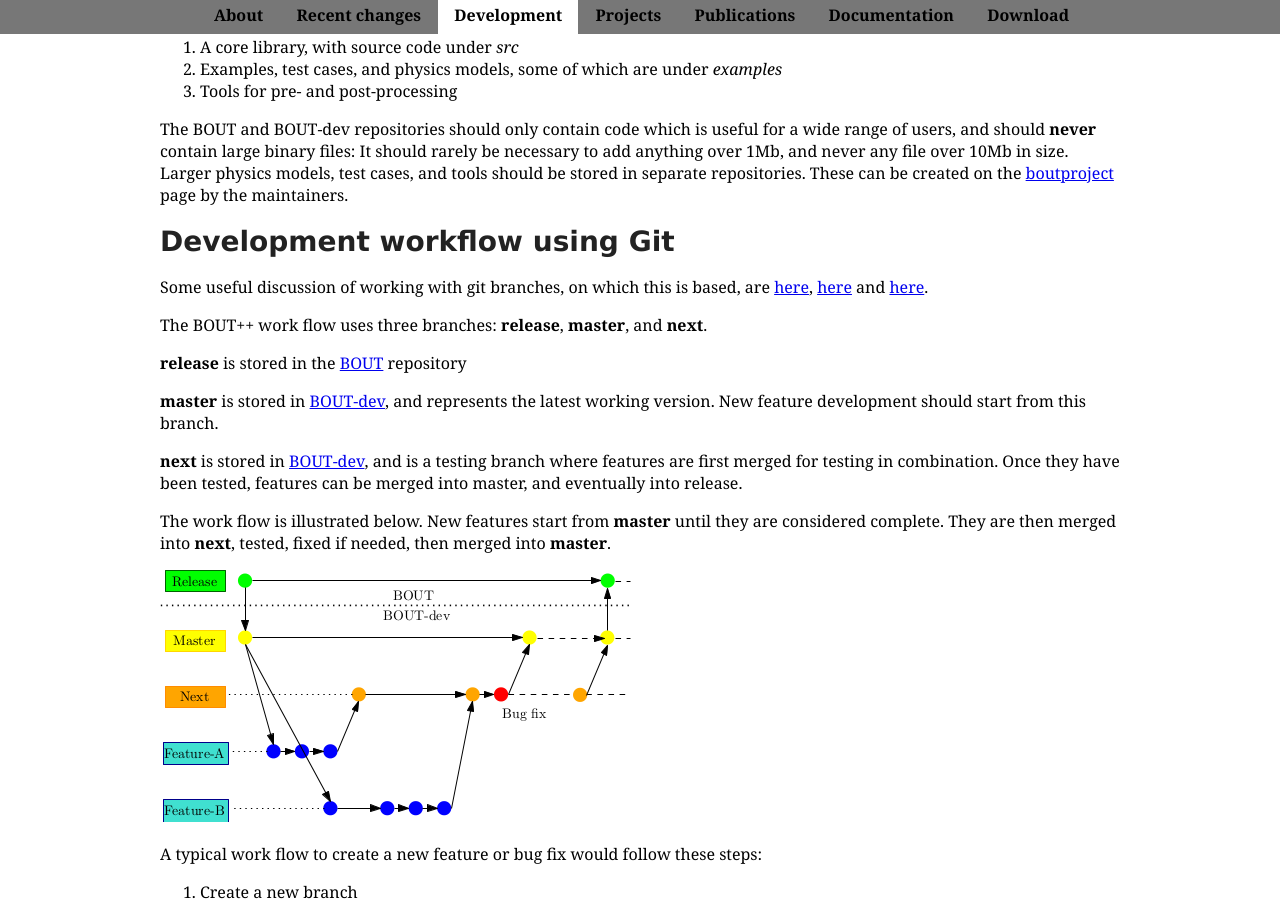
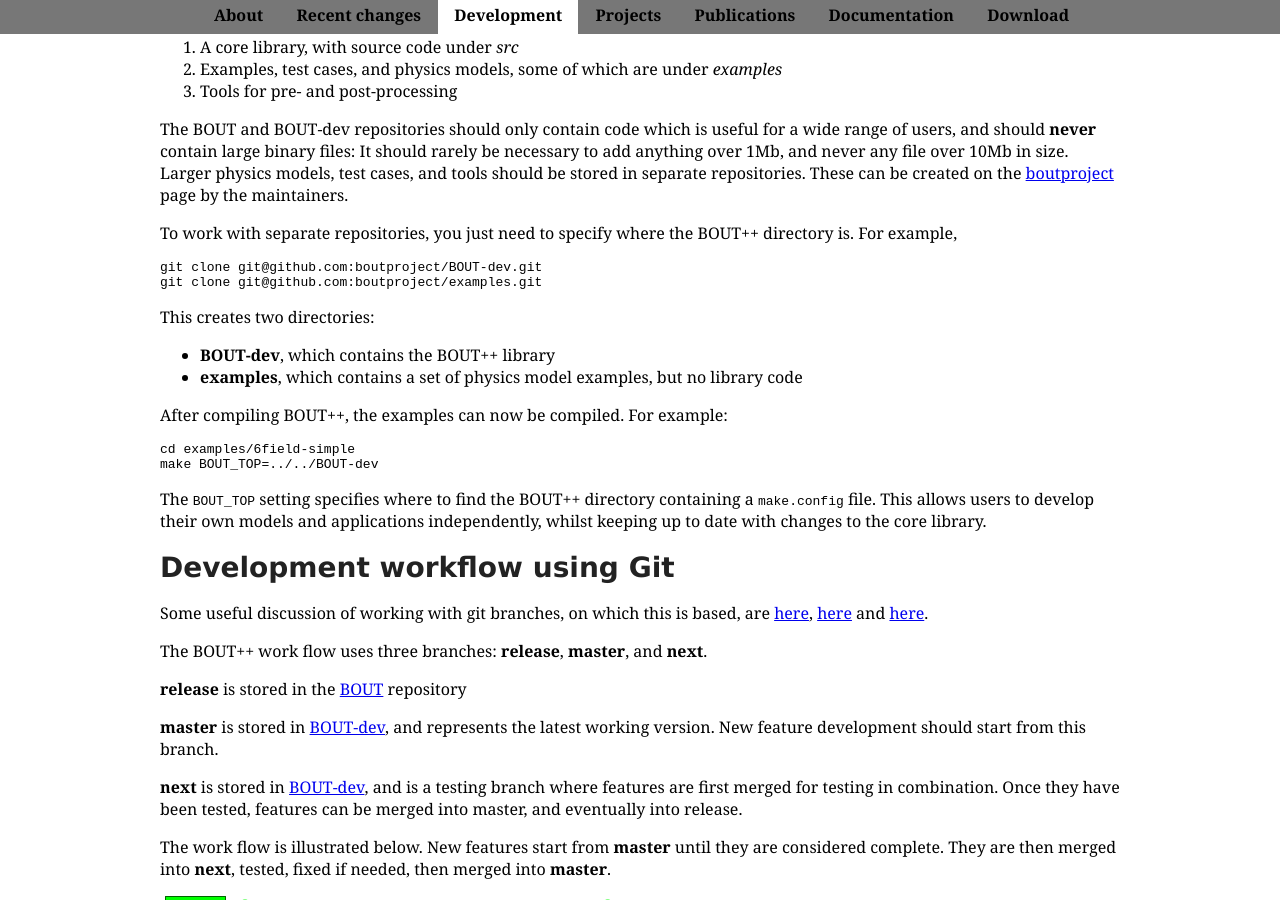
Before and after one commit to boutproject/boutproject.github.io, a Jekyll site: the page built from devel.markdown, in a window 1280 px wide and 900 px high, scrolled down 443 px. Built offline with Jekyll 4.4.1, drawn with Linux system fonts in a browser that asks for light colours; Markdown is read by kramdown in place of the engine named in the settings.

Commit message:
Added examples repo discussion
How to work with two repositories: one with the library, and one
with the examples

```diff
--- a/devel.markdown
+++ b/devel.markdown
@@ -29,6 +29,26 @@
 to add anything over 1Mb, and never any file over 10Mb in size. Larger physics models, test cases,
 and tools should be stored in separate repositories. These can be created on the [boutproject](https://github.com/boutproject/)
 page by the maintainers.
+
+To work with separate repositories, you just need to specify where the BOUT++ directory is.
+For example,
+
+    git clone git@github.com:boutproject/BOUT-dev.git
+    git clone git@github.com:boutproject/examples.git
+
+This creates two directories:
+
+* **BOUT-dev**, which contains the BOUT++ library
+* **examples**, which contains a set of physics model examples, but no library code
+
+After compiling BOUT++, the examples can now be compiled. For example:
+
+    cd examples/6field-simple
+    make BOUT_TOP=../../BOUT-dev
+
+The `BOUT_TOP` setting specifies where to find the BOUT++ directory containing a `make.config` file.
+This allows users to develop their own models and applications independently, whilst keeping up to date
+with changes to the core library.
 
 # Development workflow using Git
 
```
